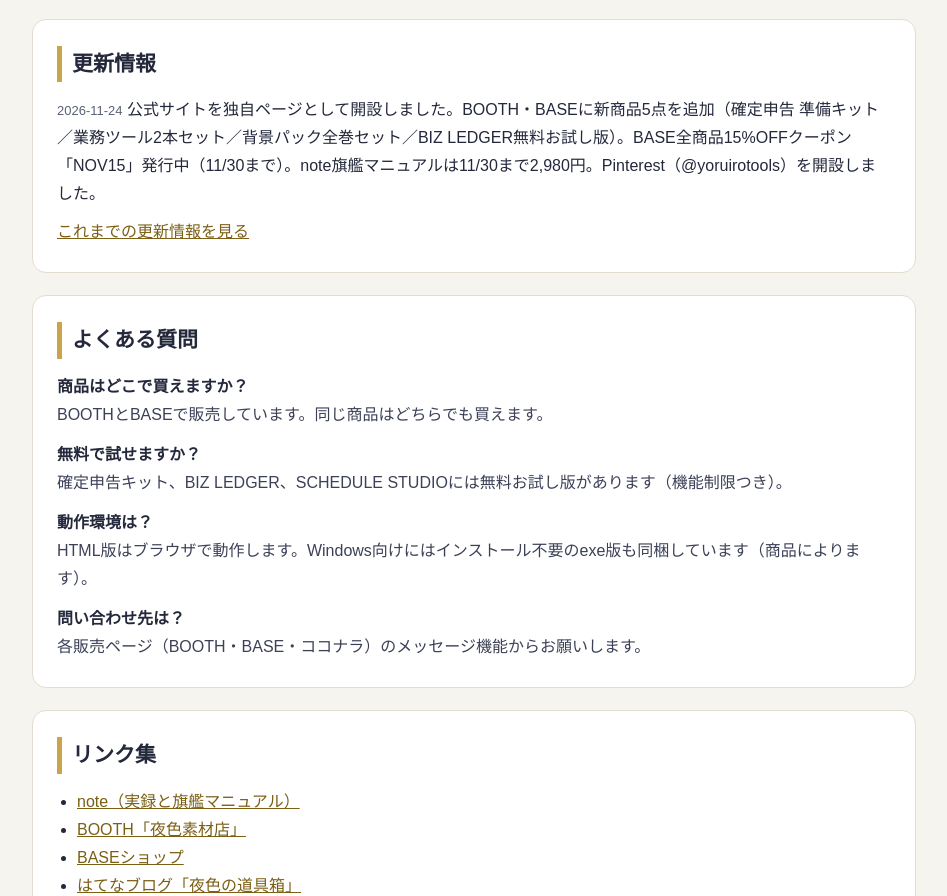
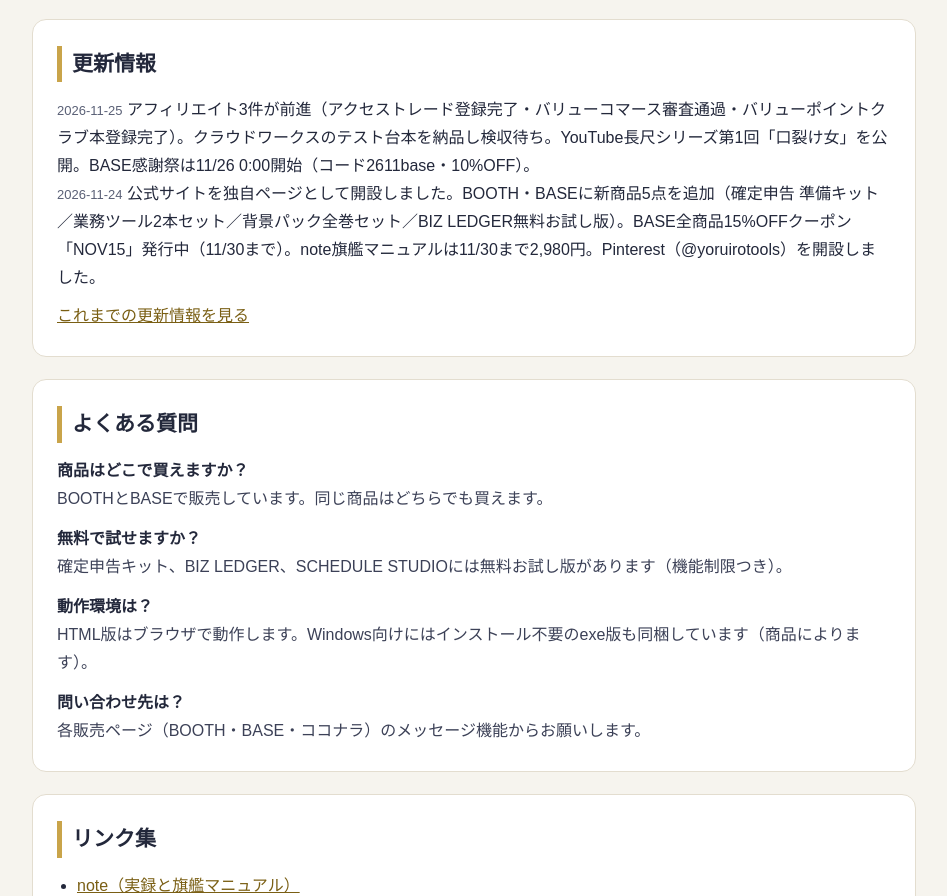
Before and after one commit to yoruiro-tools/yoruiro-tools.github.io, a plain HTML site: page index.html in a window 1280 px wide. Shown: the part 3188-4084 px from the top of the page, without its empty margins (166-1113 px from the left). Drawn offline with Linux system fonts and the light colour scheme.

Commit message:
トップページ更新情報 2026-11-25 を追加
Added duplicate update entry for November 24, 2026.

```diff
--- a/index.html
+++ b/index.html
@@ -106,7 +106,8 @@ footer{text-align:center;color:var(--mut);font-size:13px;padding:24px}
 
 <section id="updates">
 <h2>更新情報</h2>
-<p><span class="date">2026-11-24</span> 公式サイトを独自ページとして開設しました。BOOTH・BASEに新商品5点を追加（確定申告 準備キット／業務ツール2本セット／背景パック全巻セット／BIZ LEDGER無料お試し版）。BASE全商品15%OFFクーポン「NOV15」発行中（11/30まで）。note旗艦マニュアルは11/30まで2,980円。Pinterest（@yoruirotools）を開設しました。</p>
+<p><span class="date">2026-11-25</span> アフィリエイト3件が前進（アクセストレード登録完了・バリューコマース審査通過・バリューポイントクラブ本登録完了）。クラウドワークスのテスト台本を納品し検収待ち。YouTube長尺シリーズ第1回「口裂け女」を公開。BASE感謝祭は11/26 0:00開始（コード2611base・10%OFF）。</p>
+  <p><span class="date">2026-11-24</span> 公式サイトを独自ページとして開設しました。BOOTH・BASEに新商品5点を追加（確定申告 準備キット／業務ツール2本セット／背景パック全巻セット／BIZ LEDGER無料お試し版）。BASE全商品15%OFFクーポン「NOV15」発行中（11/30まで）。note旗艦マニュアルは11/30まで2,980円。Pinterest（@yoruirotools）を開設しました。</p>
 <p style="margin-top:10px"><a href="updates.html">これまでの更新情報を見る</a></p>
 </section>
 
```
